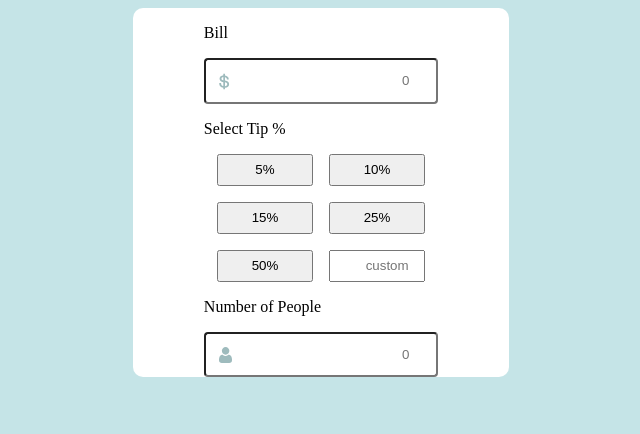
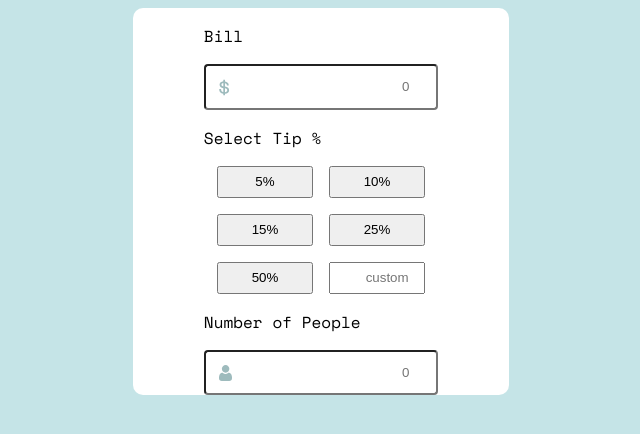
Before and after one commit to xBioTech/Tip-calculator-app, a plain HTML site: page index.html in a window 1280 px wide. Shown: the whole page, without its empty margins (319-959 px from the left). Drawn offline with nearby package versions, Linux system fonts and the light colour scheme.

Commit message:
ADD input and output containers in HTML, and IMPORT font

```diff
--- a/index.html
+++ b/index.html
@@ -10,6 +10,7 @@
 </head>
 <body>
 <div class="main-card">
+    <div class="input">
     <div class="user-input">
         <p>Bill</p>
         <input type="text" class="bill-form" placeholder="0">
@@ -31,6 +32,11 @@
         <p>Number of People</p>
         <input type="text" class="people-form" placeholder="0">
     </div>
+    </div>
+
+    <div class="output">
+
+    </div>
 
 </div>
 
--- a/style.css
+++ b/style.css
@@ -1,8 +1,11 @@
+@import url('https://fonts.googleapis.com/css?family=Space+Mono&display=swap');
+
 body{
     display: flex;
     justify-content: center;
     box-sizing: border-box;
     background-color: hsl(185, 41%, 84%);
+    font-family: 'Space Mono';
 }
 
 .main-card{
```
